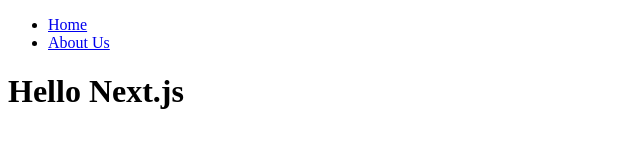
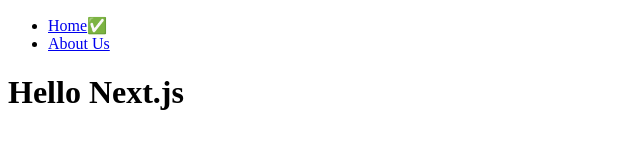
Before and after one commit to ralo-med/learn-nextJS14, a Next.js app: page / in a window 1280 px wide. Shown: the top 160 px of the page, without its empty margins (0-640 px from the left). Built offline with nearby package versions, Linux system fonts and the light colour scheme.

Commit message:
#SSR vs CSR next는 일단 서버 렌더링임

```diff
--- a/components/navigation.tsx
+++ b/components/navigation.tsx
@@ -1,14 +1,20 @@
+"use client";
+
 import Link from "next/link";
+import { usePathname } from "next/navigation";
 
 export default function Navigation() {
+  const pathname = usePathname();
   return (
     <nav>
       <ul>
         <li>
           <Link href="/">Home</Link>
+          {pathname === "/" ? "✅" : ""}
         </li>
         <li>
           <Link href="/about-us">About Us</Link>
+          {pathname === "/about-us" ? "✅" : ""}
         </li>
       </ul>
     </nav>
```
